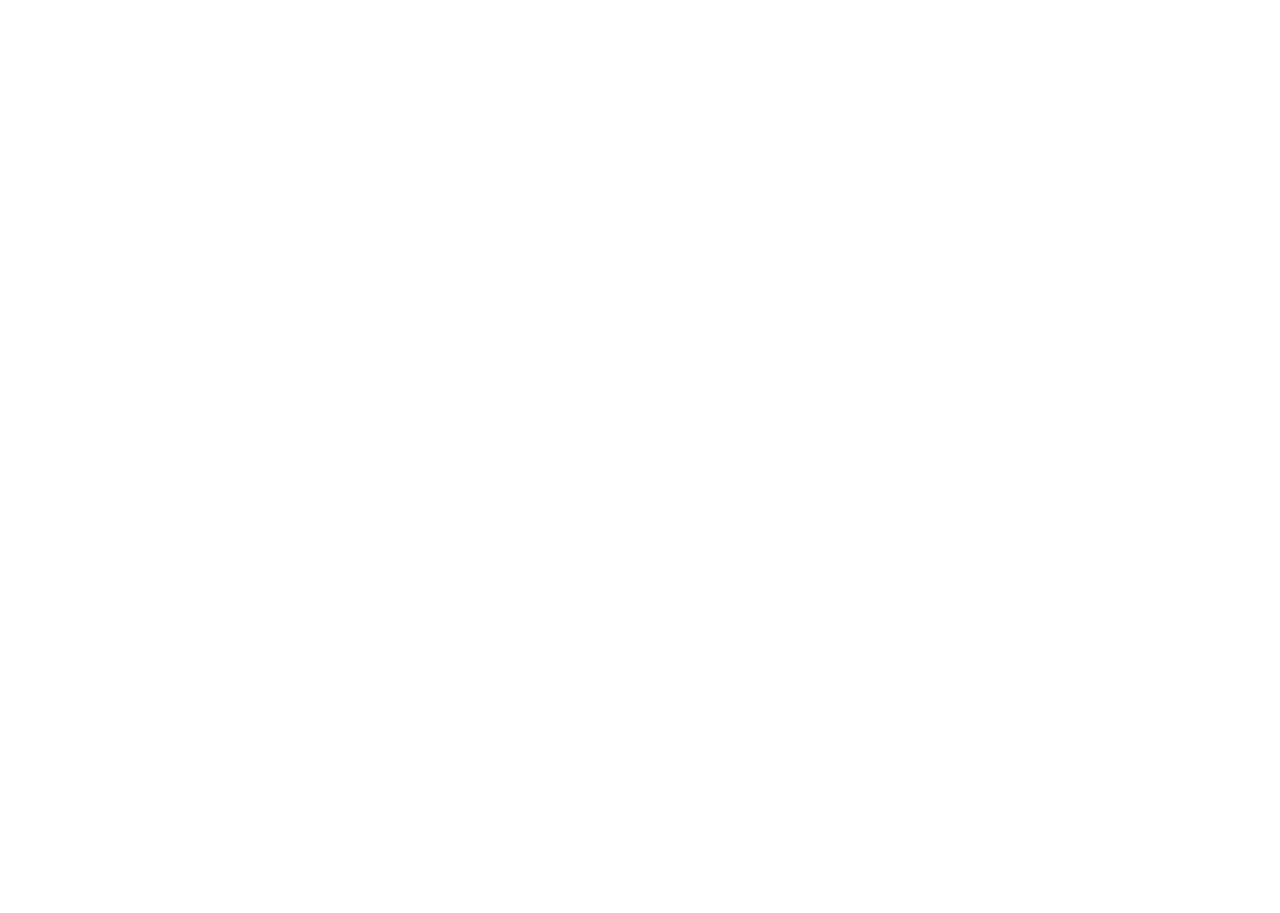
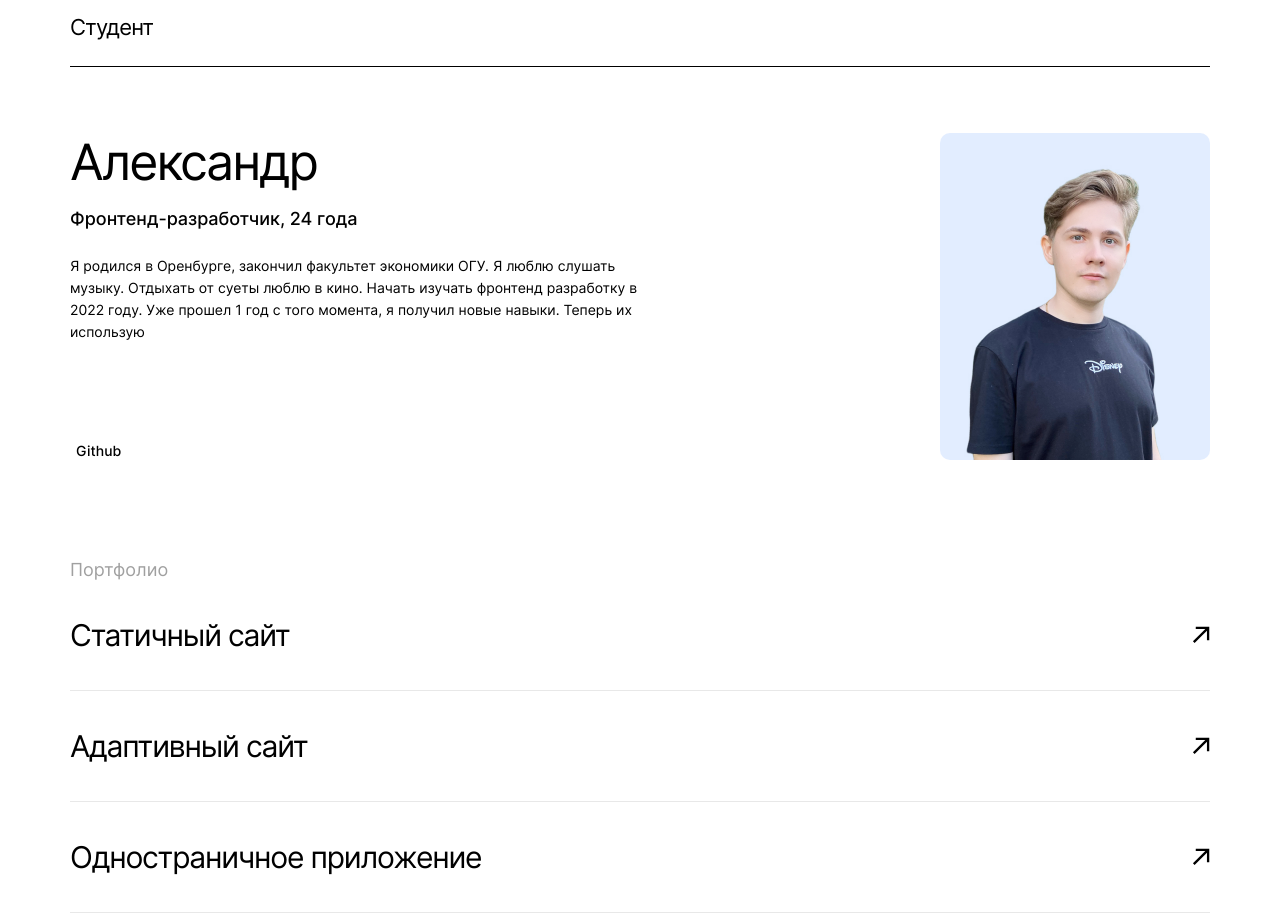
Before and after one commit to keeonezy/movies-explorer-frontend, a React (Create React App) app: page / in a window 1280 px wide. Shown: the part 2160-3073 px from the top of the page. Before the commit the page ends 2065 px from the top, so only its background shows below. Built offline with nearby package versions, Linux system fonts and the light colour scheme.

Commit message:
feat: add student

```diff
--- a/src/components/App/App.jsx
+++ b/src/components/App/App.jsx
@@ -3,6 +3,7 @@
 import { Offer } from "../Offer/Offer";
 import { About } from "../About/About";
 import { Instruments } from "../Instruments/Instruments";
+import { Student } from "../Student/Student";
 
 function App() {
   return (
@@ -11,6 +12,7 @@
       <Offer />
       <About />
       <Instruments />
+      <Student />
     </div>
   );
 }
--- /dev/null
+++ b/src/components/Student/Student.css
@@ -0,0 +1,95 @@
+.student {
+    margin: 0 auto;
+    max-width: 1140px;
+    min-height: 1079px;
+}
+
+.student__info {
+    margin-top: 110px;
+    min-height: 51px;
+    border-bottom: 1px solid black;
+}
+
+.student__title {
+    color: #000;
+    font-size: 22px;
+    font-weight: 400;
+    letter-spacing: -0.88px;
+}
+
+.student__container {
+    margin-top: 66px;
+    display: flex;
+    justify-content: space-between;
+}
+
+.student__container-left {
+    max-width: 600px;
+}
+
+.student__title-info {
+    margin: 0;
+    color: #000;
+    font-size: 50px;
+    font-weight: 400;
+    line-height: 58px;
+    letter-spacing: -2px;
+}
+
+.student__description-info {
+    margin: 0;
+    margin-top: 18px;
+    color: #000;
+    font-size: 18px;
+    font-weight: 500;
+    line-height: 20px;
+}
+
+.student__description {
+    margin: 0;
+    margin-top: 26px;
+    color: #000;
+    font-size: 14px;
+    font-weight: 400;
+    line-height: 22px;
+}
+
+.student__button {
+    margin-top: 99px;
+    color: #000;
+    font-size: 14px;
+    font-weight: 500;
+    background-color: transparent;
+    border: transparent;
+    cursor: pointer;
+}
+
+.student__image {
+    max-width: 270px;
+    max-height: 327px;
+    border-radius: 10px;
+}
+
+.student__title-portfolio {
+    margin: 0;
+    margin-top: 100px;
+    color: #A0A0A0;
+    font-size: 18px;
+    font-weight: 400;
+    line-height: 20px;
+}
+
+.student__portfolio {
+    min-height: 70px;
+    display: flex;
+    justify-content: space-between;
+    border-bottom: 1px solid #E8E8E8;
+}
+
+.student-portfolio-description {
+    color: #000;
+    font-size: 30px;
+    font-weight: 400;
+    line-height: 50px;
+    letter-spacing: -1.2px;
+}
--- /dev/null
+++ b/src/components/Student/Student.jsx
@@ -0,0 +1,41 @@
+import "./Student.css";
+import studentAvatar from "../../images/avatarStudent.jpg";
+import studentArrow from "../..//images/student-arrow.svg"
+
+function Student() {
+    return (
+        <div className="student">
+            <div className="student__info">
+                <h2 className="student__title">Студент</h2>
+            </div>
+
+            <div className="student__container">
+                <div className="student__container-left">
+                    <h3 className="student__title-info">Александр</h3>
+                    <p className="student__description-info">Фронтенд-разработчик, 24 года</p>
+                    <p className="student__description">Я родился в Оренбурге, закончил факультет экономики ОГУ. Я люблю слушать музыку. Отдыхать от суеты люблю в кино. Начать изучать фронтенд разработку в 2022 году. Уже прошел 1 год с того момента, я получил новые навыки. Теперь их использую</p>
+                    <button className="student__button">Github</button>
+                </div>
+                <img src={studentAvatar} alt="" className="student__image" />
+            </div>
+
+            <h3 className="student__title-portfolio">Портфолио</h3>
+
+            <div className="student__portfolio">
+                <p className="student-portfolio-description">Статичный сайт</p>
+                <img src={studentArrow} alt="Стрелка для перехода" className="student__arrow" />
+            </div>
+            <div className="student__portfolio">
+                <p className="student-portfolio-description">Адаптивный сайт</p>
+                <img src={studentArrow} alt="Стрелка для перехода" className="student__arrow" />
+            </div>
+            <div className="student__portfolio">
+                <p className="student-portfolio-description">Одностраничное приложение</p>
+                <img src={studentArrow} alt="Стрелка для перехода" className="student__arrow" />
+            </div>
+
+        </div>
+    )
+}
+
+export { Student };
```
Also changed, not shown: src/images/avatarStudent.jpg (added), src/images/student-arrow.svg (added).
